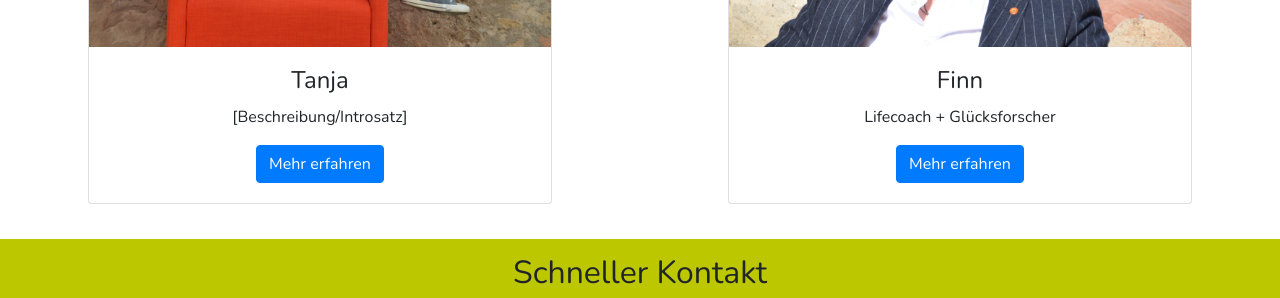
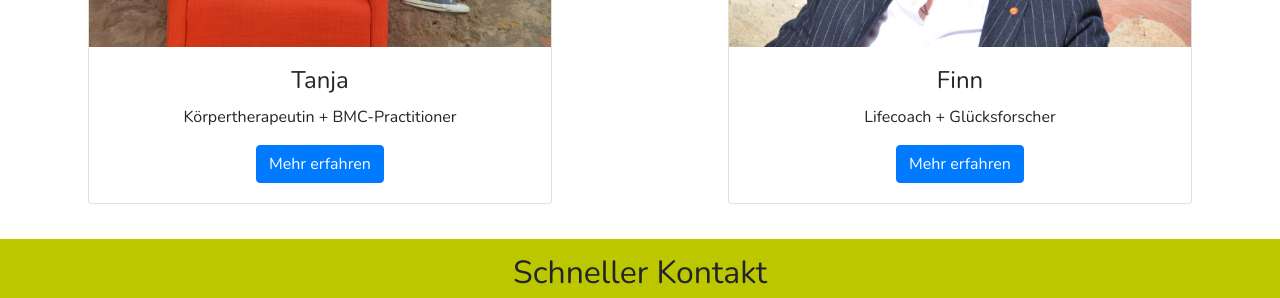
Before and after one commit to Koenigsdisziplin/website, a Jekyll site: the page built from index.html, in a window 1280 px wide. Shown: the part 501-799 px from the top of the page. Built offline with Jekyll 4.4.1, drawn with Linux system fonts in a browser that asks for light colours; nearby versions of some CDN libraries.

Commit message:
Update index.html

```diff
--- a/index.html
+++ b/index.html
@@ -24,7 +24,7 @@
         </a>
           <div class="card-body">
             <h4 class="card-title">Tanja</h4>
-            <p class="card-text">[Beschreibung/Introsatz]</p>
+            <p class="card-text"> Körpertherapeutin + BMC-Practitioner </p>
             <a href="/Tanja/" class="btn btn-primary">Mehr erfahren</a>
           </div>
         </div>
```
